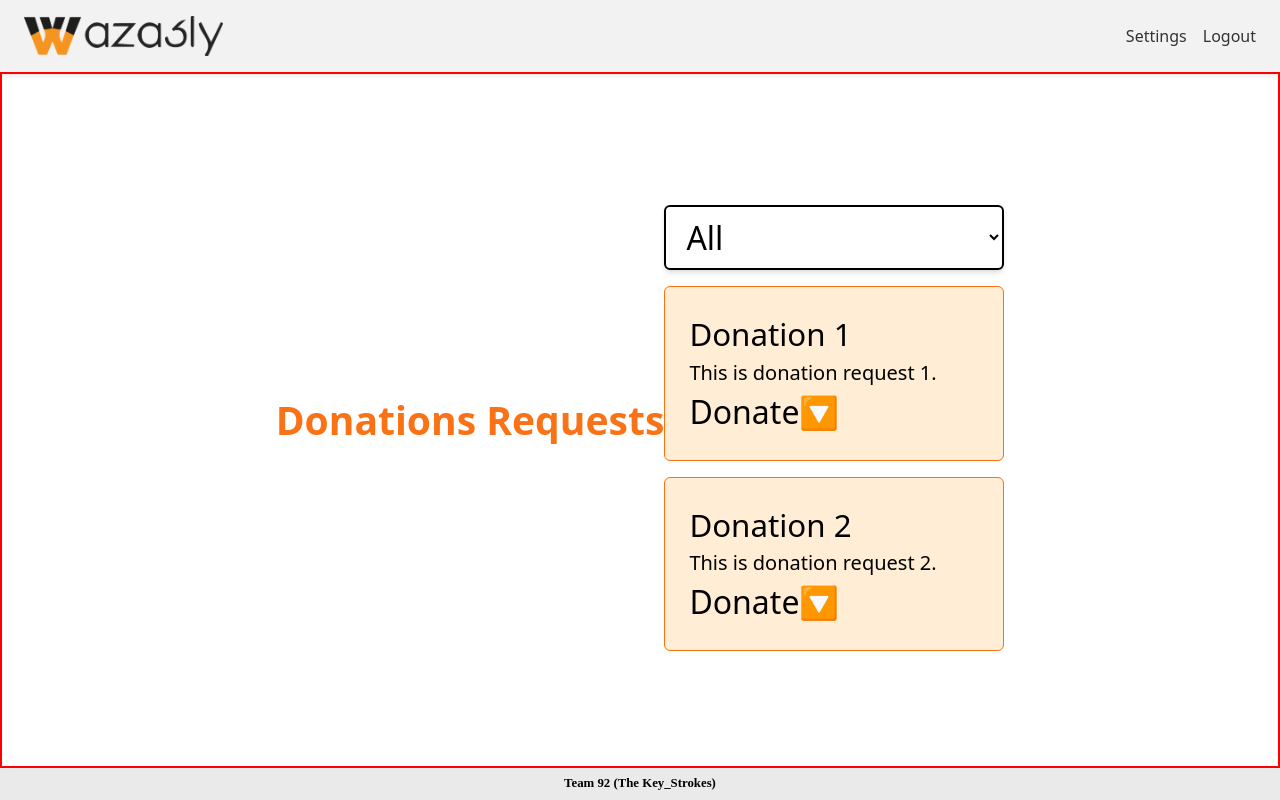
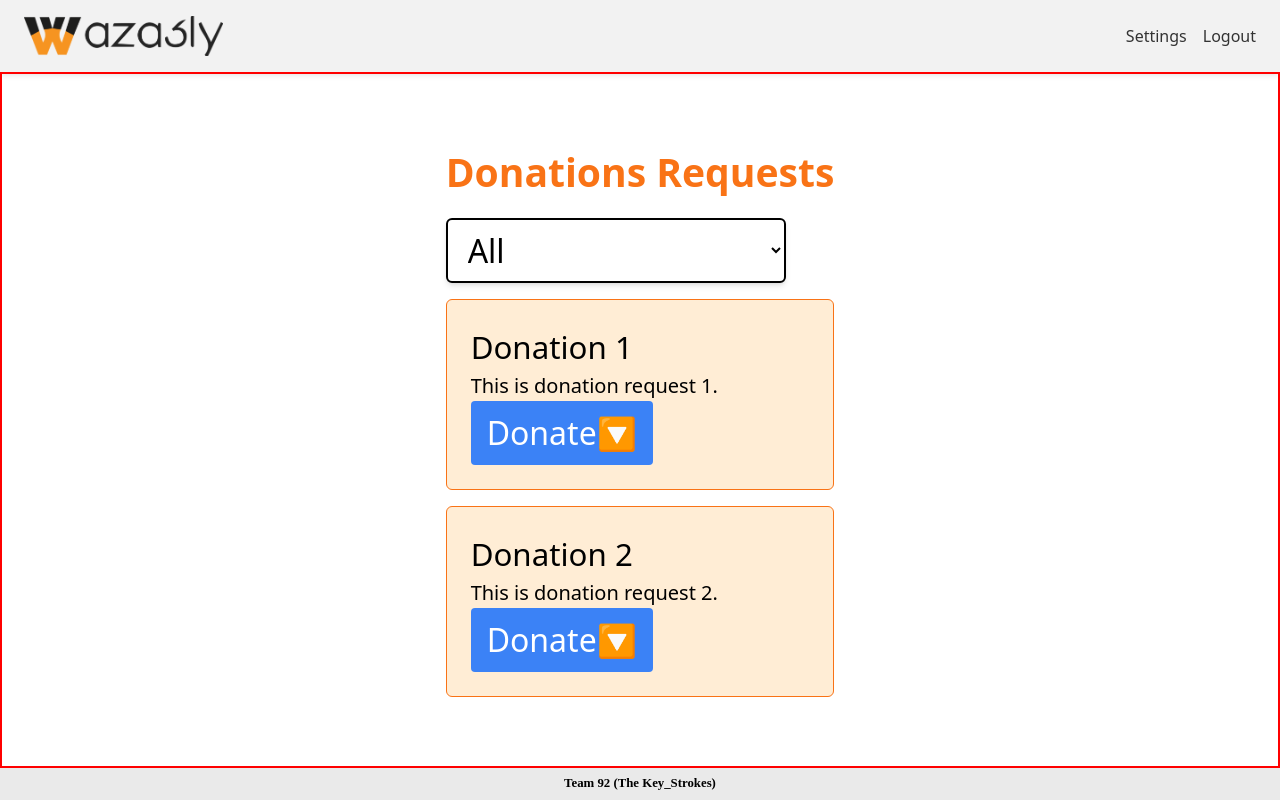
Before and after one commit to Hamada-Gado/Waz3ly-Web-Site, a React (Vite) app: page /donor in a window 1280 px wide. Built offline with nearby package versions, Linux system fonts and the light colour scheme.

Commit message:
style changes

```diff
--- a/src/components/Donor/DonationForm.jsx
+++ b/src/components/Donor/DonationForm.jsx
@@ -7,7 +7,11 @@ const DonationForm = ({ selectedDonation, setSelectedDonation }) => {
   };
 
   return (
-    <form onSubmit={handleSubmit} className="mt-4 space-y-2">
+    <form
+      style={{ width: "100%" }}
+      onSubmit={handleSubmit}
+      className="mt-4 space-y-2"
+    >
       <h2 className="text-2xl font-bold">{selectedDonation.title}</h2>
       <label className="block">
         Item:
--- a/src/components/Donor/DonationsList.jsx
+++ b/src/components/Donor/DonationsList.jsx
@@ -26,22 +26,30 @@ const DonationsList = () => {
     : donations;
 
   return (
-    <div className="space-y-4">
+    <div className="space-y-4 ">
+      <h1 className="text-4xl font-bold text-orange-500 text-center sticky top-">
+        Donations Requests
+      </h1>
       <Filter setFilter={setFilter} />
       {filteredDonations.map((donation) => (
         <div
           key={donation.id}
-          className="border border-orange-500 bg-orange-100 p-6 rounded-md transform transition duration-500 ease-in-out hover:scale-100"
+          className="relative border border-orange-500 bg-orange-100 p-6 rounded-md transform transition duration-500 ease-in-out hover:scale-100"
+          style={{ width: "100%" }}
         >
           <h2 className="text-3xl text-black">{donation.title}</h2>
           <p className="text-xl text-black">{donation.description}</p>
-          <button onClick={() => setSelectedDonation(donation)}>
+          <button
+            onClick={() => setSelectedDonation(donation)}
+            className="px-4 py-2 bg-blue-500 text-white rounded"
+          >
             Donate🔽
           </button>
           {selectedDonation === donation && (
             <DonationForm
               selectedDonation={selectedDonation}
               setSelectedDonation={setSelectedDonation}
+              className="absolute"
             />
           )}
         </div>
--- a/src/pages/Donor/Donor.jsx
+++ b/src/pages/Donor/Donor.jsx
@@ -14,9 +14,6 @@ const Donor = () => {
         border: "2px solid red",
       }}
     >
-      <h1 className="text-4xl font-bold text-orange-500 text-center">
-        Donations Requests
-      </h1>
       <DonationsList className="overflow-y-auto" />
     </div>
   );
```
